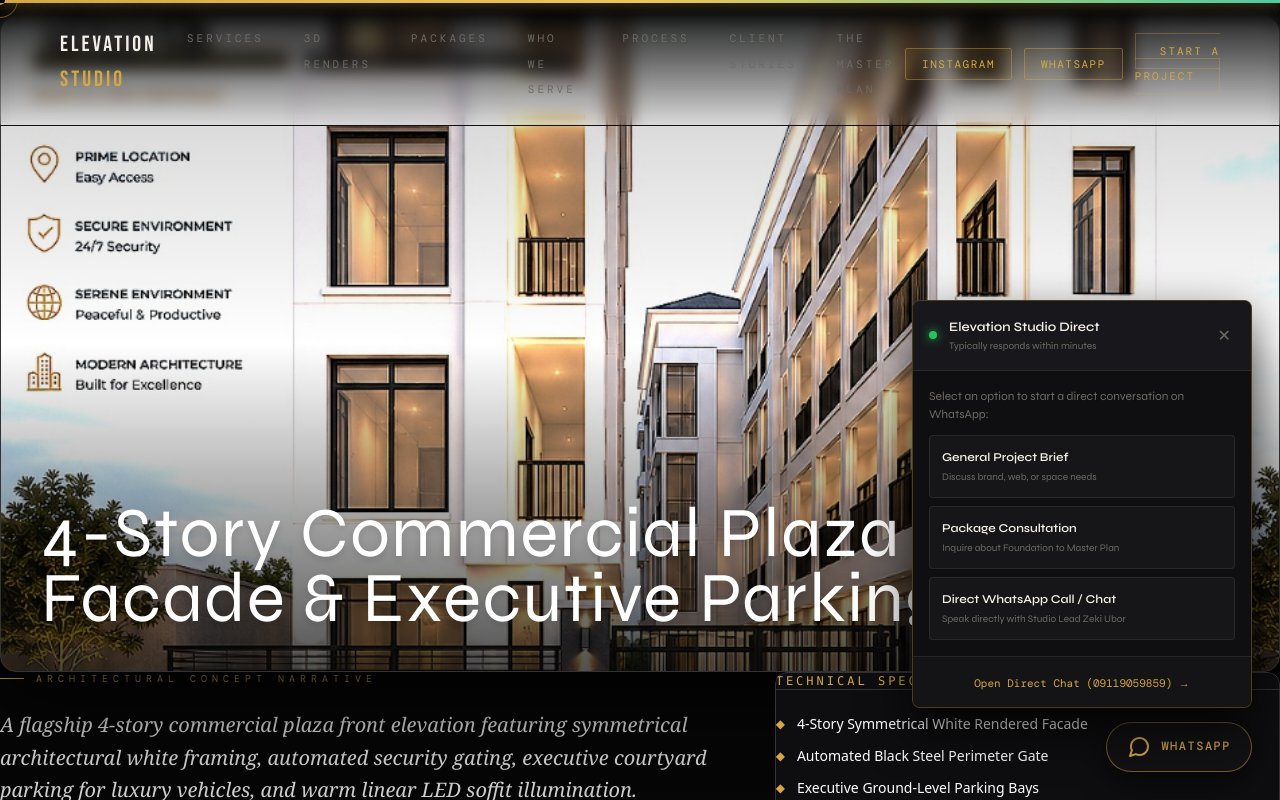
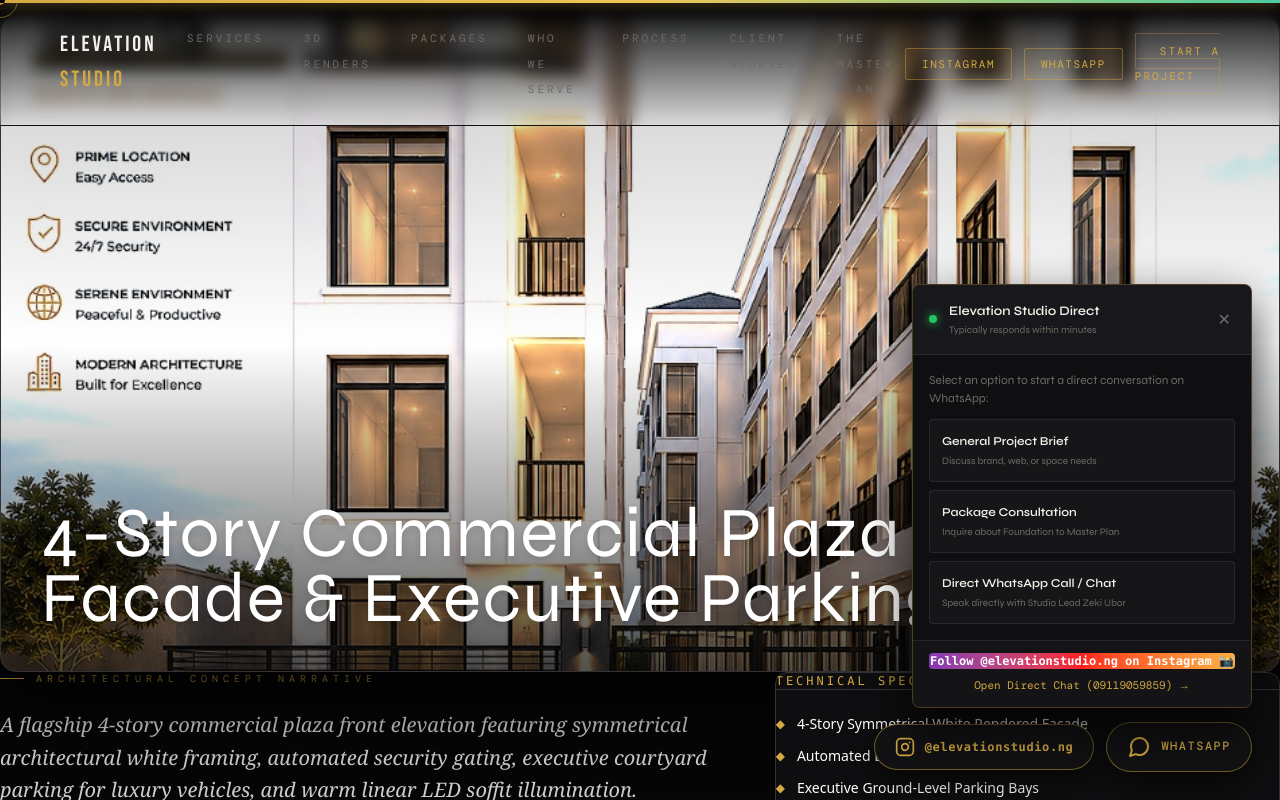
Before and after one commit to DevzekiFaith/elevationstudio, a Next.js app: page /renders/0 in a window 1280 px wide. Both pictures are taken after a click on the button "WHATSAPP". Shown: the top 800 px of the page. Built offline with nearby package versions, Linux system fonts and the light colour scheme; a web font is replaced by a local one.

Commit message:
feat: add Instagram social handle @elevationstudio.ng floating widget, footer badge, and header link

```diff
--- a/app/page.tsx
+++ b/app/page.tsx
@@ -863,6 +863,17 @@ export default function Home() {
             >
               Elevation Studio — A Subsidiary of Mindvest Global Resources LLC
             </a>
+            <div className="mt-4">
+              <a
+                href="https://instagram.com/elevationstudio.ng"
+                target="_blank"
+                rel="noopener noreferrer"
+                className="inline-flex items-center gap-2 px-4 py-2 bg-[#0e0e10] hover:bg-[var(--gold)]/10 border border-[var(--gold-border)] rounded-lg text-xs font-mono text-[var(--gold)] transition-colors group"
+              >
+                <span>📸 Follow on Instagram:</span>
+                <strong className="text-white group-hover:text-[var(--gold)]">@elevationstudio.ng ↗</strong>
+              </a>
+            </div>
           </div>
 
           <div>
--- a/components/WhatsAppButton.tsx
+++ b/components/WhatsAppButton.tsx
@@ -71,7 +71,15 @@ export function WhatsAppButton() {
             </div>
           </div>
 
-          <div className="whatsapp-popup-footer">
+          <div className="whatsapp-popup-footer flex flex-col gap-2">
+            <a
+              href="https://instagram.com/elevationstudio.ng"
+              target="_blank"
+              rel="noopener noreferrer"
+              className="py-2 px-3 bg-gradient-to-r from-[#833ab4] via-[#fd1d1d] to-[#fcb045] text-white rounded font-mono text-xs text-center font-semibold block"
+            >
+              Follow @elevationstudio.ng on Instagram 📸
+            </a>
             <a
               href={getWhatsAppLink("Hello Elevation Studio, I'm reaching out directly from your website.")}
               target="_blank"
@@ -83,6 +91,22 @@ export function WhatsAppButton() {
           </div>
         </div>
       )}
+
+      <div className="flex items-center gap-3">
+        <a
+          href="https://instagram.com/elevationstudio.ng"
+          target="_blank"
+          rel="noopener noreferrer"
+          className="whatsapp-launcher bg-gradient-to-r from-[#833ab4] via-[#fd1d1d] to-[#fcb045] hover:opacity-95 text-white flex items-center gap-2 px-4 py-3 rounded-full shadow-2xl transition-all border border-white/20"
+          title="Follow Elevation Studio on Instagram (@elevationstudio.ng)"
+        >
+          <svg width="20" height="20" viewBox="0 0 24 24" fill="none" stroke="currentColor" strokeWidth="2" strokeLinecap="round" strokeLinejoin="round">
+            <rect x="2" y="2" width="20" height="20" rx="5" ry="5"/>
+            <path d="M16 11.37A4 4 0 1 1 12.63 8 4 4 0 0 1 16 11.37z"/>
+            <line x1="17.5" y1="6.5" x2="17.51" y2="6.5"/>
+          </svg>
+          <span className="font-mono text-xs font-semibold tracking-wider">@elevationstudio.ng</span>
+        </a>
 
         <button
           type="button"
@@ -106,5 +130,6 @@ export function WhatsAppButton() {
           <span className="whatsapp-launcher-badge">WhatsApp</span>
         </button>
       </div>
+    </div>
   );
 }
```
Lines whose indentation alone changed are shown as unchanged.
